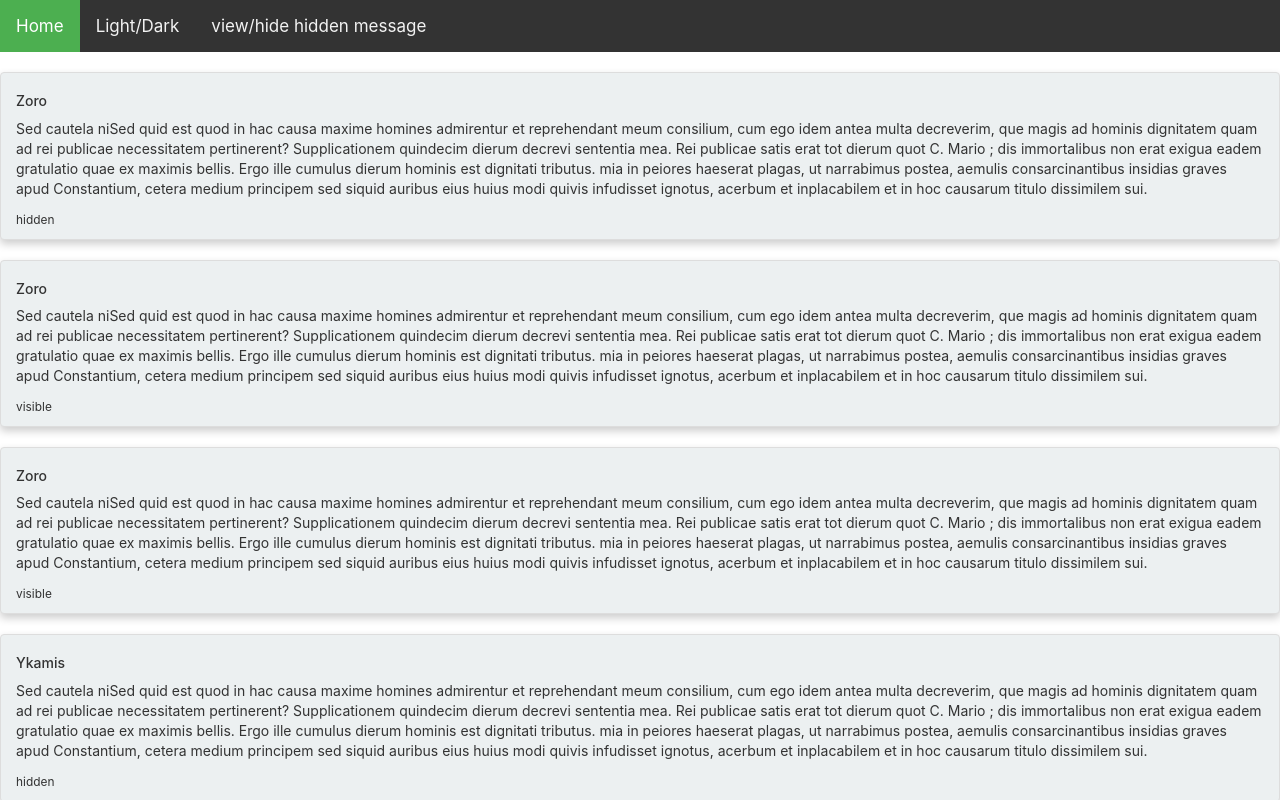
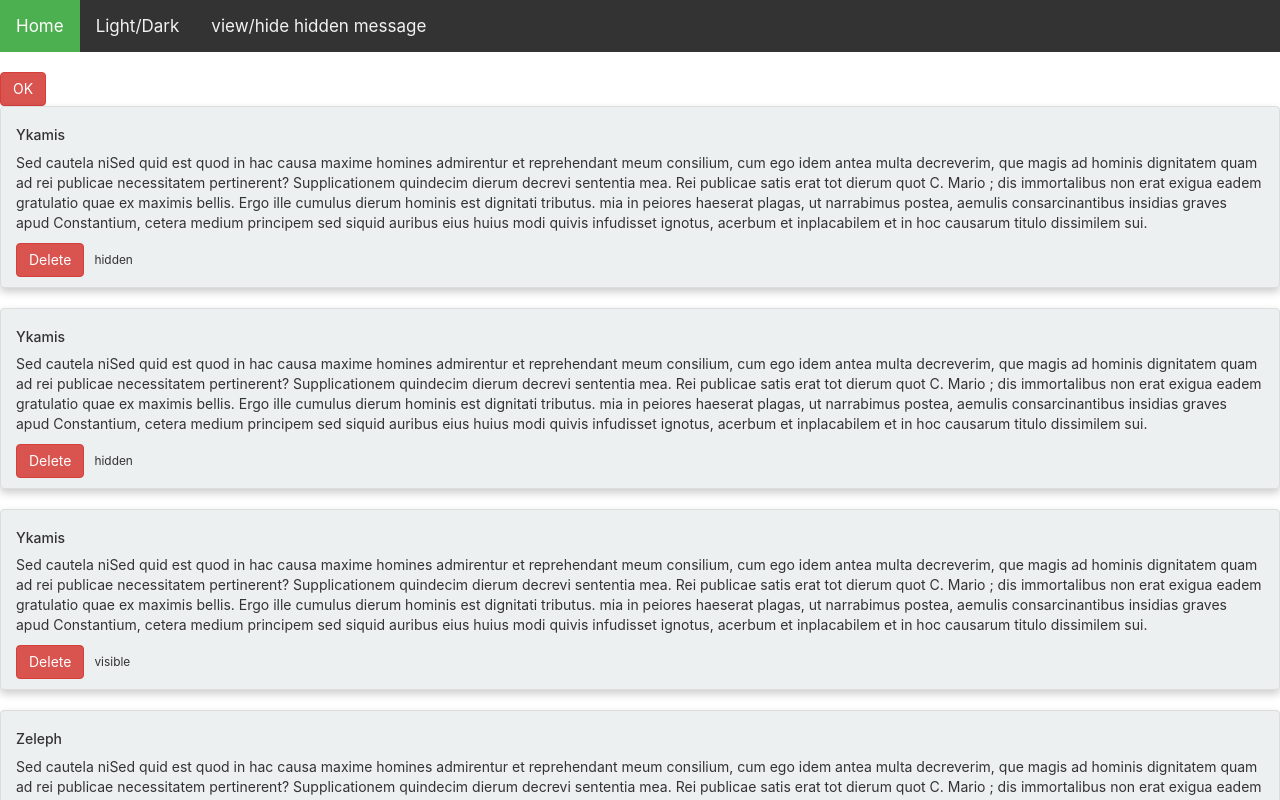
Before and after one commit to Yaya-k/ReactLearning, a React (Create React App) app: page / in a window 1280 px wide. Shown: the top 800 px of the page. Built offline with nearby package versions, Linux system fonts and the light colour scheme.

Commit message:
bug sur la supression

```diff
--- a/src/App.js
+++ b/src/App.js
@@ -9,14 +9,15 @@ class App extends Component {
         super(props);
         this.setLight_mode = this.setLight_mode.bind(this);
         this.hideMessage = this.hideMessage.bind(this);
+        this.deleteMessage=this.deleteMessage.bind(this);
 
 
-        this.state= {isLight_mode: true, hideMessagesArehidden: false}
+
+        this.state= {isLight_mode: true, hideMessagesArehidden: false,messages:this.makeMessages()}
 
 
     }
 
-    messages=this.makeMessages()
 
 
     makeMessages() {
@@ -25,7 +26,7 @@ class App extends Component {
         const val=["visible","hidden"]
 
         while (result.length < 10) {
-            result.push({txt: "Sed cautela niSed quid est quod in hac causa maxime homines admirentur et reprehendant meum consilium, cum ego idem antea multa decreverim, que magis ad hominis dignitatem quam ad rei publicae necessitatem pertinerent? Supplicationem quindecim dierum decrevi sententia mea. Rei publicae satis erat tot dierum quot C. Mario ; dis immortalibus non erat exigua eadem gratulatio quae ex maximis bellis. Ergo ille cumulus dierum hominis est dignitati tributus.\n" +
+            result.push({id:result.length,show:true,txt: "Sed cautela niSed quid est quod in hac causa maxime homines admirentur et reprehendant meum consilium, cum ego idem antea multa decreverim, que magis ad hominis dignitatem quam ad rei publicae necessitatem pertinerent? Supplicationem quindecim dierum decrevi sententia mea. Rei publicae satis erat tot dierum quot C. Mario ; dis immortalibus non erat exigua eadem gratulatio quae ex maximis bellis. Ergo ille cumulus dierum hominis est dignitati tributus.\n" +
                     "\nmia in peiores haeserat plagas, ut narrabimus postea, aemulis consarcinantibus insidias graves apud Constantium, cetera medium principem sed siquid auribus eius huius modi quivis infudisset ignotus, acerbum et inplacabilem et in hoc causarum titulo dissimilem sui.\n" +
                     "\n",
                 prt: val[Math.floor(Math.random() * val.length)],
@@ -47,6 +48,16 @@ class App extends Component {
 
     }
 
+    deleteMessage(){
+        console.log("yaya");
+        let idM=0;
+        let interMes=this.state.messages;
+        let interMe=interMes[idM];
+        interMe.show=false;
+        interMes[idM]=interMe;
+        this.setState({messages:interMes})
+
+    }
 
 
     render() {
@@ -57,16 +68,19 @@ class App extends Component {
             <NavBar setLight_mode={this.setLight_mode} hideMessage={this.hideMessage} />
 
 
-         {/*   <button type="button" className="btn btn-danger"
-                    onClick= {() => this.setState({hideMessagesArehidden:!this.state.hideMessagesArehidden})}>
-                {this.state.hideMessagesArehidden ? "Show hidden message":"hide hidden message"}
-            </button>*/}
+            <button type="button" className="btn btn-danger"
+                    onClick= {() => this.deleteMessage(0)}>OK
 
-            {this.messages.map(({txt,prt,user})=>(
-                <Message userName={user} porter={prt} texte={
+            </button>
+
+            {this.state.messages.map(({txt,prt,user,show,id})=>(
+                show ?
+                <Message  props={this.deleteMessage}  texte={
 
                     this.state.hideMessagesArehidden && prt==="hidden"?"this is a hidden message":txt
-                }/>
+                } porter={prt}
+                         userName={user}
+                />:""
 
             ))}
 
--- a/src/Message.css
+++ b/src/Message.css
@@ -8,3 +8,7 @@
 #list-group:hover {
     box-shadow: 0 8px 16px 0 rgba(0,0,0,0.2);
 }
+
+#btn{
+    margin-right: 10px;
+}
--- a/src/Message.js
+++ b/src/Message.js
@@ -1,7 +1,9 @@
 import React from 'react';
 import './Message.css';
 
-const Message=({ texte, porter,userName })=> (
+
+const Message=({props , texte, porter,userName })=> (
+
     <div className="message">
 
         <div className="list-group" >
@@ -10,7 +12,13 @@ const Message=({ texte, porter,userName })=> (
                     <h5 > {userName}</h5>
                 </div>
                 <p >{texte}</p>
-                <small>{porter}</small>
+                <div>
+                    <button type="button" className="btn btn-danger" id="btn" onClick={() => props.deleteMessage}>
+                        Delete
+                    </button>
+                    <small>{porter}</small>
+
+                </div>
 
             </div>
 
--- a/src/NavBar.js
+++ b/src/NavBar.js
@@ -3,11 +3,11 @@ import './navBar.css';
 
 
 
-const NavBar=(props1)=> (
+const NavBar=(props)=> (
     <div className="topnav">
         <a className="active" >Home</a>
-        <a onClick={() => props1.setLight_mode()}>Light/Dark</a>
-        <a onClick={() => props1.hideMessage()}>view/hide hidden message</a>
+        <a onClick={() => props.setLight_mode()}>Light/Dark</a>
+        <a onClick={() => props.hideMessage()}>view/hide hidden message</a>
 
     </div>
 );
```
